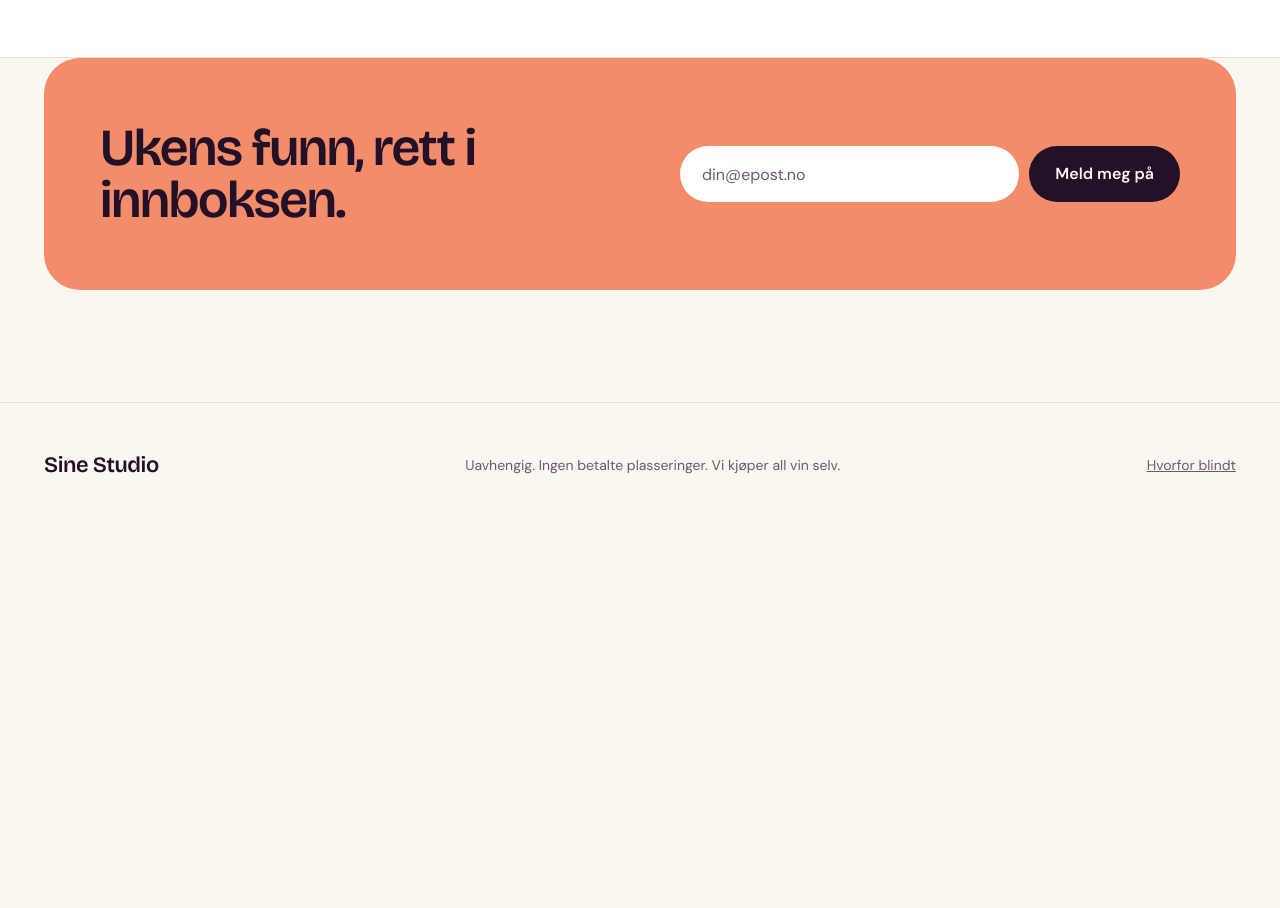
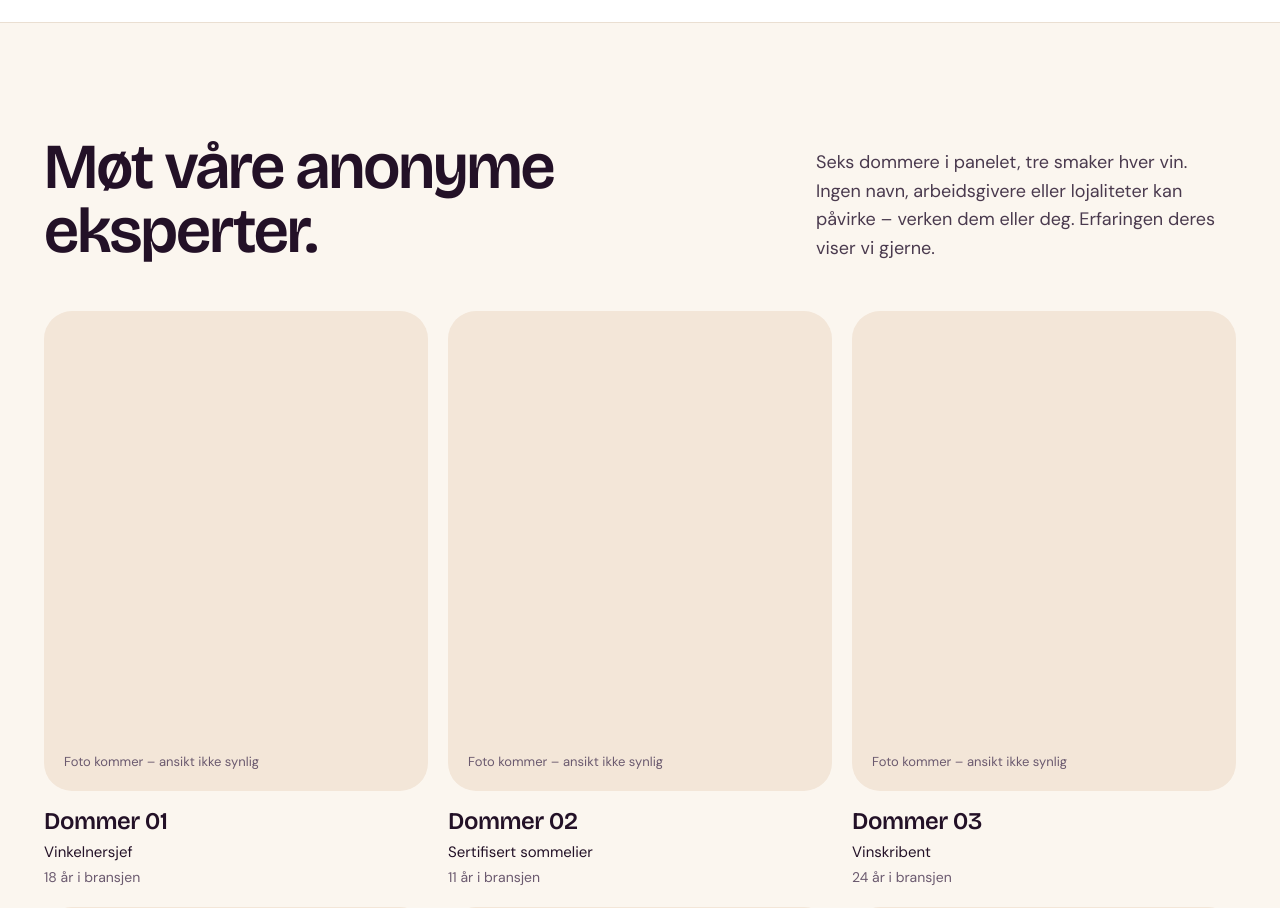
Before and after one commit to haraldoyen/sinestudio, a Next.js app: page / in a window 1280 px wide. Shown: the part 1880-2788 px from the top of the page. Before the commit the page ends 2423 px from the top, so only its background shows below. Built offline with nearby package versions, Linux system fonts and the light colour scheme.

Commit message:
Hent tilbake ekspertene og forenkle toppen
Ekspertseksjonen er tilbake på forsiden. «Hvorfor blindt» er ute av
menyen, og varselet om eksempeldata øverst er fjernet.

Co-Authored-By: Claude Opus 5.5 <noreply@anthropic.com>

```diff
--- a/app/hvorfor-blindt/page.tsx
+++ b/app/hvorfor-blindt/page.tsx
@@ -82,7 +82,7 @@ const SHARED_AROMAS = new Set(["Solbær", "Sandeltre", "Bringebær"]);
 export default function HvorforBlindtPage() {
   return (
     <>
-      <SiteHeader current="hvorfor-blindt" />
+      <SiteHeader />
       <main>
         <section className="mx-auto flex max-w-[1240px] flex-col gap-7 px-6 pt-16 pb-20 max-sm:pt-10 max-sm:pb-14">
           <Eyebrow>Hvorfor blindt</Eyebrow>
--- a/app/layout.tsx
+++ b/app/layout.tsx
@@ -1,6 +1,5 @@
 import type { Metadata } from "next";
 import { Bricolage_Grotesque, DM_Sans } from "next/font/google";
-import { ExampleBanner } from "@/components/ExampleBanner";
 import { SiteFooter } from "@/components/SiteFooter";
 import "./globals.css";
 
@@ -31,7 +30,6 @@ export default function RootLayout({ children }: LayoutProps<"/">) {
       className={`${bricolage.variable} ${dmSans.variable} h-full antialiased`}
     >
       <body className="flex min-h-full flex-col font-sans">
-        <ExampleBanner />
         <div className="flex-1">{children}</div>
         <SiteFooter />
       </body>
--- a/app/page.tsx
+++ b/app/page.tsx
@@ -2,11 +2,12 @@ import Link from "next/link";
 import { BestBuysExcerpt } from "@/components/BestBuysExcerpt";
 import { NewsletterForm } from "@/components/NewsletterForm";
 import { SiteHeader } from "@/components/SiteHeader";
-import { heading, secondaryButton } from "@/components/ui";
+import { fitGrid, heading, secondaryButton } from "@/components/ui";
 import { formatPrice, joinParts } from "@/lib/format";
 import {
   getFeaturedWine,
   getInStockWines,
+  getJudges,
   getStockNote,
 } from "@/lib/wines";
 
@@ -98,6 +99,47 @@ export default function HomePage() {
         </section>
 
         <section
+          id="panelet"
+          aria-labelledby="panel"
+          className="mx-auto flex max-w-[1240px] flex-col gap-12 px-6 py-28 max-sm:py-16"
+        >
+          <div className="flex flex-wrap items-end justify-between gap-8">
+            <h2 id="panel" className={`${heading} max-w-[680px] text-h2`}>
+              Møt våre anonyme eksperter.
+            </h2>
+            <p className="m-0 max-w-[420px] text-lg leading-[1.6] text-text-2">
+              Seks dommere i panelet, tre smaker hver vin. Ingen navn,
+              arbeidsgivere eller lojaliteter kan påvirke – verken dem eller
+              deg. Erfaringen deres viser vi gjerne.
+            </p>
+          </div>
+          <div className="grid gap-5" style={fitGrid(340)}>
+            {getJudges().map((judge) => (
+              <figure key={judge.id} className="m-0 flex flex-col gap-3.5">
+                <div
+                  role="img"
+                  aria-label="Plassholder for foto av dommer, ansikt ikke synlig"
+                  className="flex aspect-[4/5] items-end rounded-card-lg bg-sand p-5"
+                >
+                  <span className="text-[13px] leading-[1.4] text-text-3">
+                    Foto kommer – ansikt ikke synlig
+                  </span>
+                </div>
+                <figcaption className="flex flex-col gap-1">
+                  <span className="font-display text-2xl font-semibold tracking-[-0.02em]">
+                    {judge.code}
+                  </span>
+                  <span className="text-[15px]">{judge.role}</span>
+                  <span className="text-sm text-text-3">
+                    {judge.yearsExperience} år i bransjen
+                  </span>
+                </figcaption>
+              </figure>
+            ))}
+          </div>
+        </section>
+
+        <section
           id="nyhetsbrev"
           aria-labelledby="nyhetsbrev-tittel"
           className="mx-auto max-w-[1240px] px-6 pb-28 max-sm:pb-16"
--- a/components/ExampleBanner.tsx
+++ /dev/null
@@ -1,11 +0,0 @@
-import { isExampleData } from "@/lib/wines";
-
-export function ExampleBanner() {
-  if (!isExampleData()) return null;
-
-  return (
-    <p className="bg-sand px-6 py-2 text-center text-[13px] text-text-2">
-      Eksempeldata: Alt om vinene er oppdiktet.
-    </p>
-  );
-}
--- a/components/SiteHeader.tsx
+++ b/components/SiteHeader.tsx
@@ -2,11 +2,7 @@ import Link from "next/link";
 
 const navLink = "inline-flex min-h-11 items-center text-ink hover:text-ink-hover";
 
-export function SiteHeader({
-  current,
-}: {
-  current?: "beste-kjop" | "hvorfor-blindt";
-}) {
+export function SiteHeader({ current }: { current?: "beste-kjop" }) {
   return (
     <header className="border-b border-line">
       <nav
@@ -33,13 +29,6 @@ export function SiteHeader({
             Beste kjøp
           </Link>
           <Link
-            href="/hvorfor-blindt"
-            aria-current={current === "hvorfor-blindt" ? "page" : undefined}
-            className={`${navLink} ${current === "hvorfor-blindt" ? "underline underline-offset-[6px]" : ""}`}
-          >
-            Hvorfor blindt
-          </Link>
-          <Link
             href="/polet"
             className="inline-flex min-h-11 items-center rounded-full bg-accent px-5 text-ink hover:text-ink"
           >
--- a/lib/wines.ts
+++ b/lib/wines.ts
@@ -17,7 +17,6 @@ const data = rawData as unknown as {
   stock: Stock[];
 };
 
-export const isExampleData = () => data.meta.example;
 export const getJudges = () => data.judges;
 export const getStores = () => data.stores;
 
```
Also changed, not shown: 1 other file (tests, documents, lock files or other folders).
